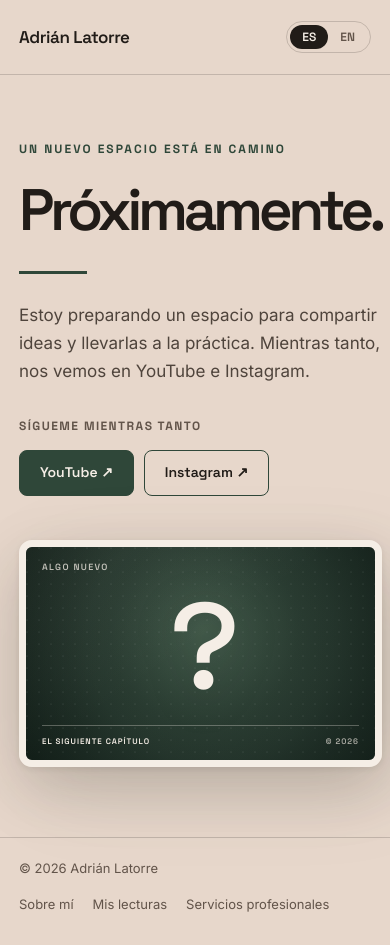
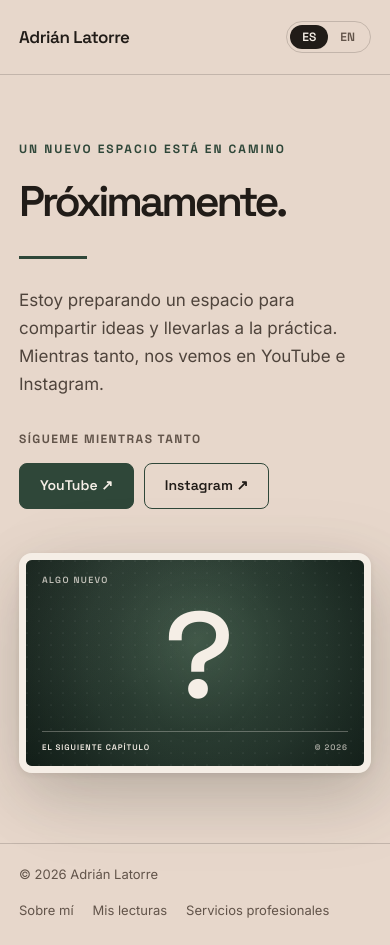
Before and after one commit to Adrian-Latorre/adrianlatorre-web, a plain HTML site: page index.html in a window 390 px wide. Both pictures are taken after a click on the button "ES". Drawn offline with Linux system fonts and the light colour scheme.

Commit message:
Adjust Spanish coming-soon headline to fit the layout

```diff
--- a/index.html
+++ b/index.html
@@ -27,6 +27,7 @@
     main { display:grid; align-items:center; grid-template-columns:minmax(0,.9fr) minmax(0,1.1fr); gap:clamp(36px,7vw,100px); min-height:calc(100svh - 169px); padding-block:84px 96px; }
     .eyebrow { margin:0 0 23px; color:var(--green); font:700 12px/1.4 'Space Grotesk',sans-serif; text-transform:uppercase; letter-spacing:.17em; }
     h1 { margin:0; font:600 clamp(60px,8vw,104px)/.98 'Space Grotesk',sans-serif; letter-spacing:-.075em; }
+    html[lang="es"] h1 { font-size:clamp(48px,6vw,74px); }
     .accent-line { display:block; width:68px; height:3px; background:var(--green); margin:33px 0 27px; }
     .intro { max-width:43ch; margin:0; font-size:clamp(17px,1.7vw,20px); line-height:1.65; color:#4F443C; }
     .follow-label { margin:43px 0 15px; color:var(--muted); font:700 12px/1.3 'Space Grotesk',sans-serif; letter-spacing:.12em; text-transform:uppercase; }
@@ -60,6 +61,7 @@
       .brand { font-size:17px; }
       main { gap:44px; padding-block:66px 70px; }
       h1 { font-size:clamp(56px,15vw,78px); }
+      html[lang="es"] h1 { font-size:clamp(42px,11vw,68px); }
       .intro { font-size:17px; }
       .follow-label { margin-top:34px; }
       .teaser { border-width:7px; border-radius:13px; }
```
